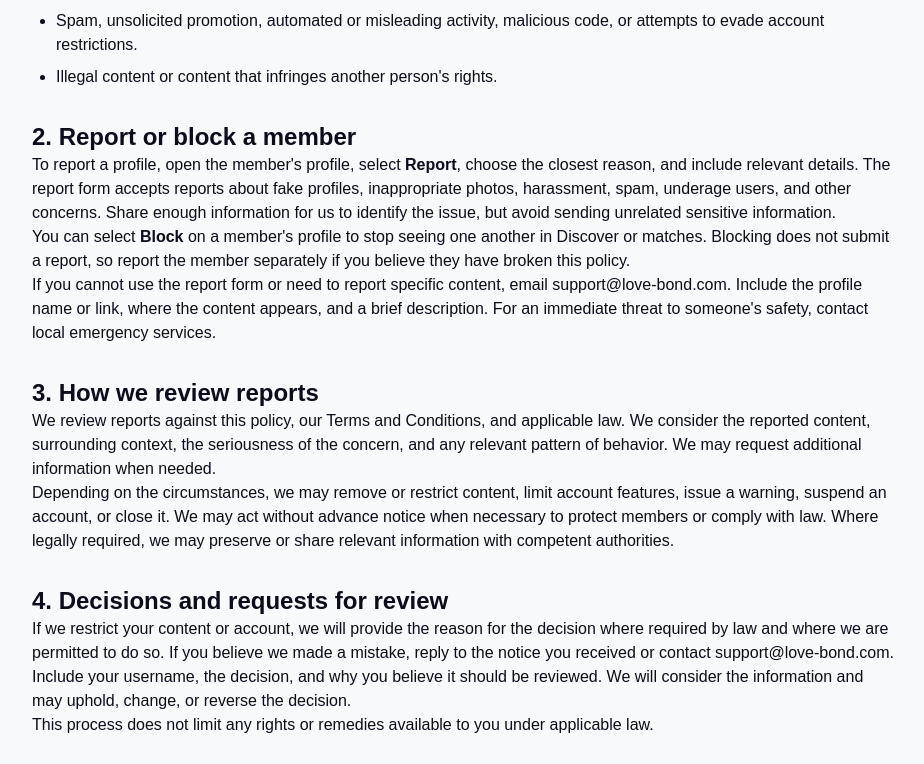
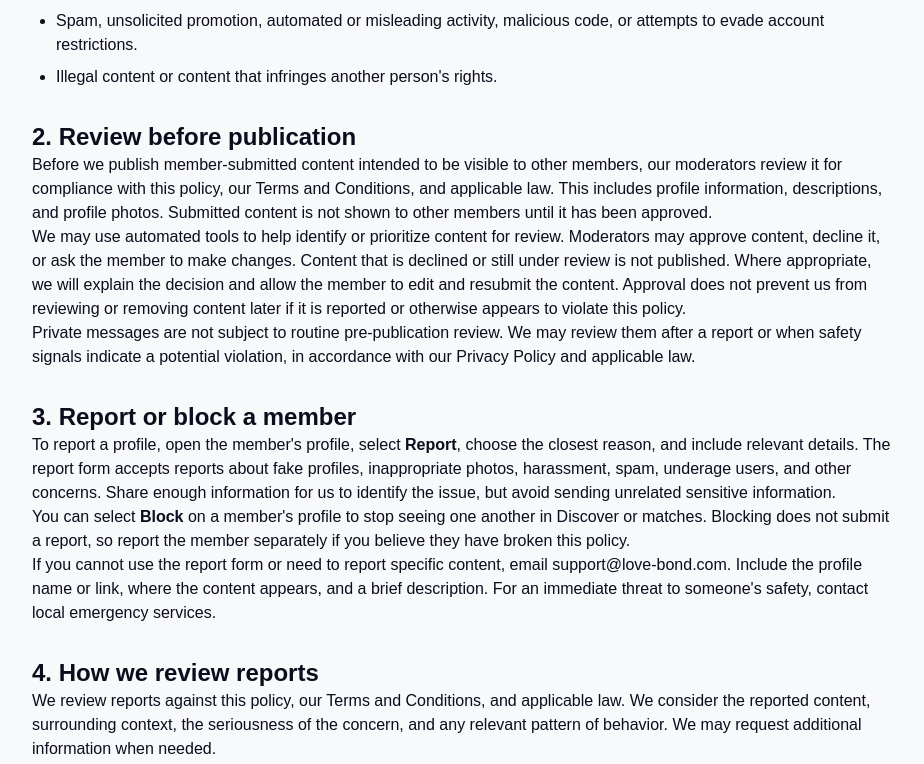
Before and after one commit to romansmolin/love-connect-vibe-coded, a Next.js app: page /content-moderation-policy in a window 1280 px wide. Shown: the part 600-1364 px from the top of the page, without its empty margins (176-1100 px from the left). Built offline with nearby package versions, Linux system fonts and the light colour scheme; no server answers; what tailwindcss-animated would draw is missing.

Commit message:
Add pre-publication content review policy

```diff
--- a/src/app/(landing-page)/content-moderation-policy/page.tsx
+++ b/src/app/(landing-page)/content-moderation-policy/page.tsx
@@ -3,7 +3,7 @@ import Link from 'next/link'
 
 export const metadata: Metadata = {
     title: 'Content Moderation Policy | LoveBond',
-    description: 'Learn what is allowed on LoveBond and how to report profiles or content.',
+    description: 'Learn how LoveBond reviews public content before publication and how to report concerns.',
 }
 
 const ContentModerationPolicy = () => {
@@ -60,7 +60,30 @@ const ContentModerationPolicy = () => {
                     </section>
 
                     <section className="mb-8">
-                        <h2 className="text-2xl font-semibold">2. Report or block a member</h2>
+                        <h2 className="text-2xl font-semibold">2. Review before publication</h2>
+                        <p>
+                            Before we publish member-submitted content intended to be visible to other members, our
+                            moderators review it for compliance with this policy, our Terms and Conditions, and
+                            applicable law. This includes profile information, descriptions, and profile photos.
+                            Submitted content is not shown to other members until it has been approved.
+                        </p>
+                        <p>
+                            We may use automated tools to help identify or prioritize content for review. Moderators
+                            may approve content, decline it, or ask the member to make changes. Content that is
+                            declined or still under review is not published. Where appropriate, we will explain the
+                            decision and allow the member to edit and resubmit the content. Approval does not
+                            prevent us from reviewing or removing content later if it is reported or otherwise
+                            appears to violate this policy.
+                        </p>
+                        <p>
+                            Private messages are not subject to routine pre-publication review. We may review them
+                            after a report or when safety signals indicate a potential violation, in accordance
+                            with our <Link href="/privacy">Privacy Policy</Link> and applicable law.
+                        </p>
+                    </section>
+
+                    <section className="mb-8">
+                        <h2 className="text-2xl font-semibold">3. Report or block a member</h2>
                         <p>
                             To report a profile, open the member&apos;s profile, select <strong>Report</strong>,
                             choose the closest reason, and include relevant details. The report form accepts
@@ -82,7 +105,7 @@ const ContentModerationPolicy = () => {
                     </section>
 
                     <section className="mb-8">
-                        <h2 className="text-2xl font-semibold">3. How we review reports</h2>
+                        <h2 className="text-2xl font-semibold">4. How we review reports</h2>
                         <p>
                             We review reports against this policy, our Terms and Conditions, and applicable law. We
                             consider the reported content, surrounding context, the seriousness of the concern, and
@@ -97,7 +120,7 @@ const ContentModerationPolicy = () => {
                     </section>
 
                     <section className="mb-8">
-                        <h2 className="text-2xl font-semibold">4. Decisions and requests for review</h2>
+                        <h2 className="text-2xl font-semibold">5. Decisions and requests for review</h2>
                         <p>
                             If we restrict your content or account, we will provide the reason for the decision
                             where required by law and where we are permitted to do so. If you believe we made a
@@ -113,7 +136,7 @@ const ContentModerationPolicy = () => {
                     </section>
 
                     <section>
-                        <h2 className="text-2xl font-semibold">5. Privacy and misuse of reports</h2>
+                        <h2 className="text-2xl font-semibold">6. Privacy and misuse of reports</h2>
                         <p>
                             We handle information submitted in reports in accordance with our{' '}
                             <Link href="/privacy">Privacy Policy</Link> and applicable law. Do not submit false or
```
